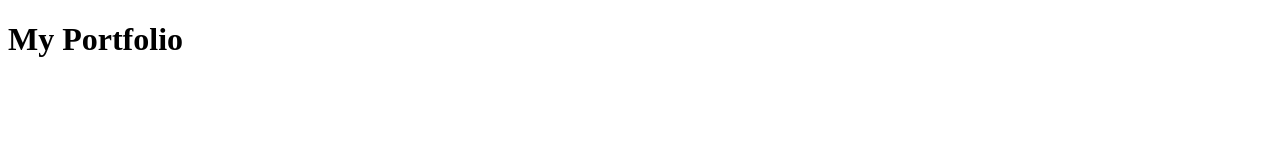
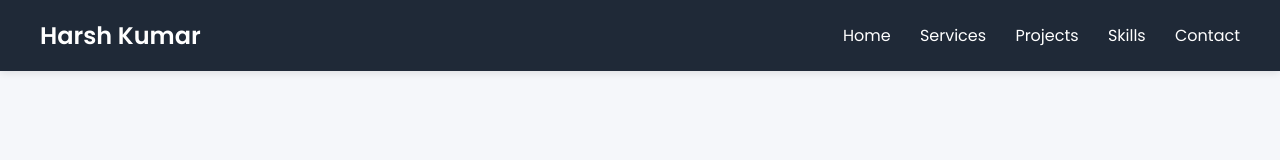
Before and after one commit to Harshkumar040/Harshkumar040.github.io, a plain HTML site: page portfolio/index.html in a window 1280 px wide. Drawn offline with Linux system fonts and the light colour scheme.

Commit message:
update portfolio index.html

```diff
--- a/portfolio/index.html
+++ b/portfolio/index.html
@@ -1,11 +1,93 @@
 <!DOCTYPE html>
 <html lang="en">
 <head>
-    <meta charset="UTF-8">
-    <meta name="viewport" content="width=device-width, initial-scale=1.0">
-    <title>Document</title>
+  <meta charset="UTF-8" />
+  <meta name="viewport" content="width=device-width, initial-scale=1.0"/>
+  <title>Harsh Kumar</title>
+
+  <!-- Google Font -->
+  <link href="https://fonts.googleapis.com/css2?family=Poppins:wght@400;600&display=swap" rel="stylesheet">
+
+  <style>
+    body {
+      margin: 0;
+      font-family: 'Poppins', sans-serif;
+      background-color: #f5f7fa;
+    }
+
+    nav {
+      display: flex;
+      justify-content: space-between;
+      align-items: center;
+      background-color: #1f2937;
+      padding: 18px 40px;
+      box-shadow: 0 2px 8px rgba(0,0,0,0.1);
+    }
+
+    .name {
+      font-weight: 600;
+      font-size: 24px;
+      color: #ffffff;
+    }
+
+    .nav-links a {
+      color: #ffffff;
+      text-decoration: none;
+      margin-left: 25px;
+      font-size: 16px;
+      position: relative;
+      transition: color 0.3s;
+    }
+
+    .nav-links a::after {
+      content: "";
+      position: absolute;
+      width: 0%;
+      height: 2px;
+      bottom: -4px;
+      left: 0;
+      background-color: #38bdf8;
+      transition: width 0.3s ease-in-out;
+    }
+
+    .nav-links a:hover {
+      color: #38bdf8;
+    }
+
+    .nav-links a:hover::after {
+      width: 100%;
+    }
+
+    @media (max-width: 600px) {
+      nav {
+        flex-direction: column;
+        align-items: flex-start;
+      }
+
+      .nav-links {
+        margin-top: 10px;
+        display: flex;
+        flex-direction: column;
+      }
+
+      .nav-links a {
+        margin: 10px 0;
+      }
+    }
+  </style>
 </head>
 <body>
-    <h1>My Portfolio</h1>
+
+  <nav>
+    <div class="name">Harsh Kumar</div>
+    <div class="nav-links">
+      <a href="#">Home</a>
+      <a href="#">Services</a>
+      <a href="#">Projects</a>
+      <a href="#">Skills</a>
+      <a href="#">Contact</a>
+    </div>
+  </nav>
+
 </body>
 </html>
```
